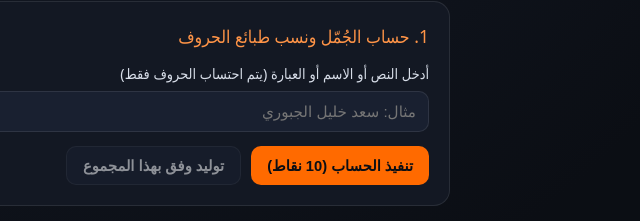
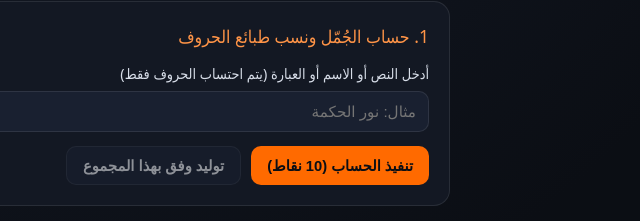
Before and after one commit to salsalmany1-ux/awfaq-abjad, a plain HTML site: page index.html in a window 1280 px wide. Shown: the part 505-726 px from the top of the page, 636-1276 px from the left. Drawn offline with Linux system fonts and the light colour scheme.

Commit message:
Update index.html

```diff
--- a/index.html
+++ b/index.html
@@ -308,7 +308,6 @@
   </aside>
 
   <div class="page-shell">
-    <!-- عمود الإعلانات الجانبي الأيمن (160x600 و 160x300) -->
     <aside class="side-ads" aria-label="إعلانات جانبية">
       <div class="banner-slot" data-ad-key="2c097ab44a64c6c0606b2fb1836488bd" data-ad-w="160" data-ad-h="600"></div>
       <div class="banner-slot" data-ad-key="3dcfa0e5cf63449c449860c04792b50a" data-ad-w="160" data-ad-h="300"></div>
@@ -324,7 +323,6 @@
         </div>
       </header>
 
-      <!-- بانر علوي للشاشات العريضة (728x90) وللهواتف (320x50) -->
       <div class="banner-slot desktop-only-banner" data-ad-key="43c6a2cdb89df92f1d10bf50c7cc3af0" data-ad-w="728" data-ad-h="90"></div>
       <div class="banner-slot mobile-only-banner" data-ad-key="9cea9f341703cacbcc9254423d8e316f" data-ad-w="320" data-ad-h="50"></div>
 
@@ -342,7 +340,7 @@
       <section class="card">
         <div class="card-title">1. حساب الجُمّل ونسب طبائع الحروف</div>
         <label for="abjadInput">أدخل النص أو الاسم أو العبارة (يتم احتساب الحروف فقط)</label>
-        <input type="text" id="abjadInput" placeholder="مثال: سعد خليل الجبوري" />
+        <input type="text" id="abjadInput" placeholder="مثال: نور الحكمة" />
         <div class="actions-row">
           <button class="btn" id="calcAbjadBtn" type="button">تنفيذ الحساب (10 نقاط)</button>
           <button class="btn secondary" id="openWafqFromSumBtn" type="button" disabled>توليد وفق بهذا المجموع</button>
@@ -350,7 +348,6 @@
         <div id="abjadOutput"></div>
       </section>
 
-      <!-- بانر متوسط (468x60) -->
       <div class="banner-slot" data-ad-key="d18f65e3e3e650c995bfae571ec658e4" data-ad-w="468" data-ad-h="60"></div>
 
       <section class="card">
@@ -389,7 +386,6 @@
         <div id="zodiacOutput"></div>
       </section>
 
-      <!-- بانر سفلي مربع (300x250) -->
       <div class="banner-slot" data-ad-key="297dd0dec9845987bf6e7f08ee8f028e" data-ad-w="300" data-ad-h="250"></div>
     </main>
 
```
